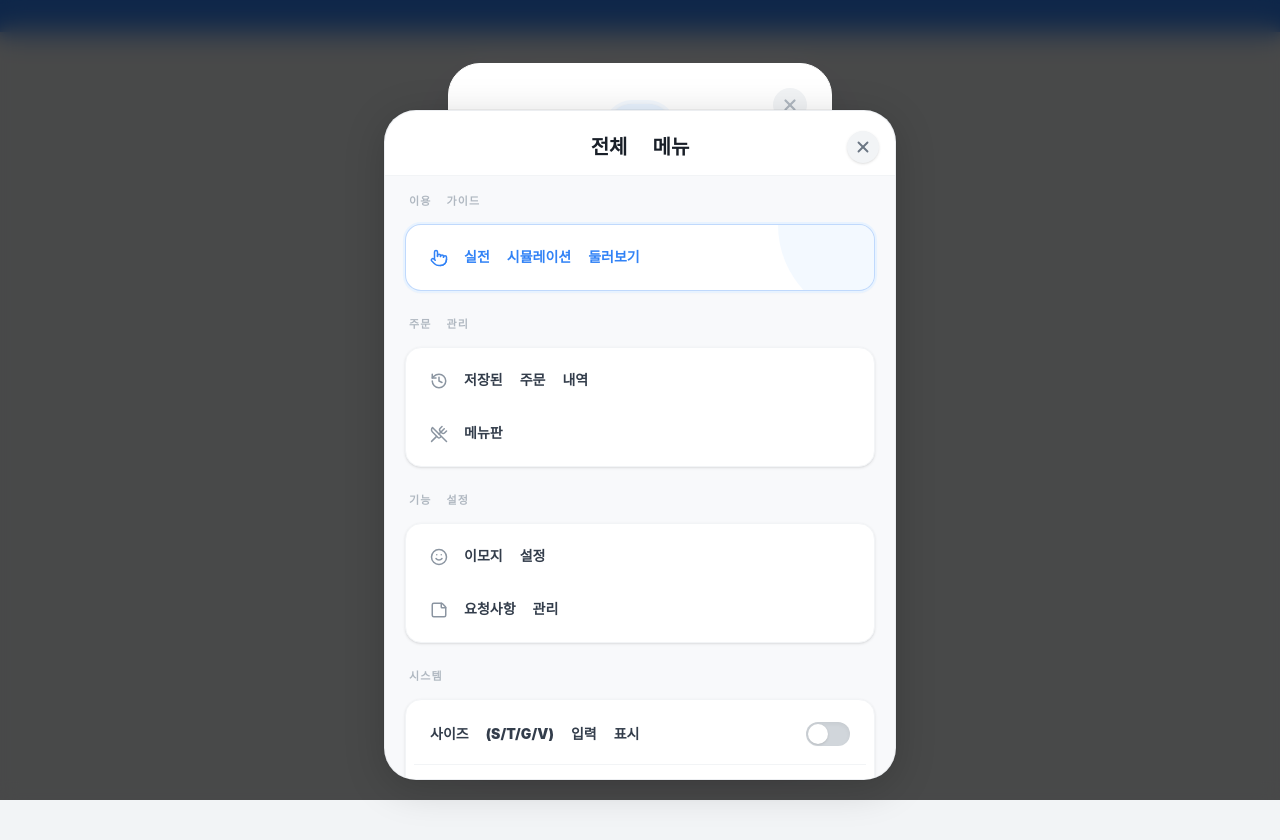
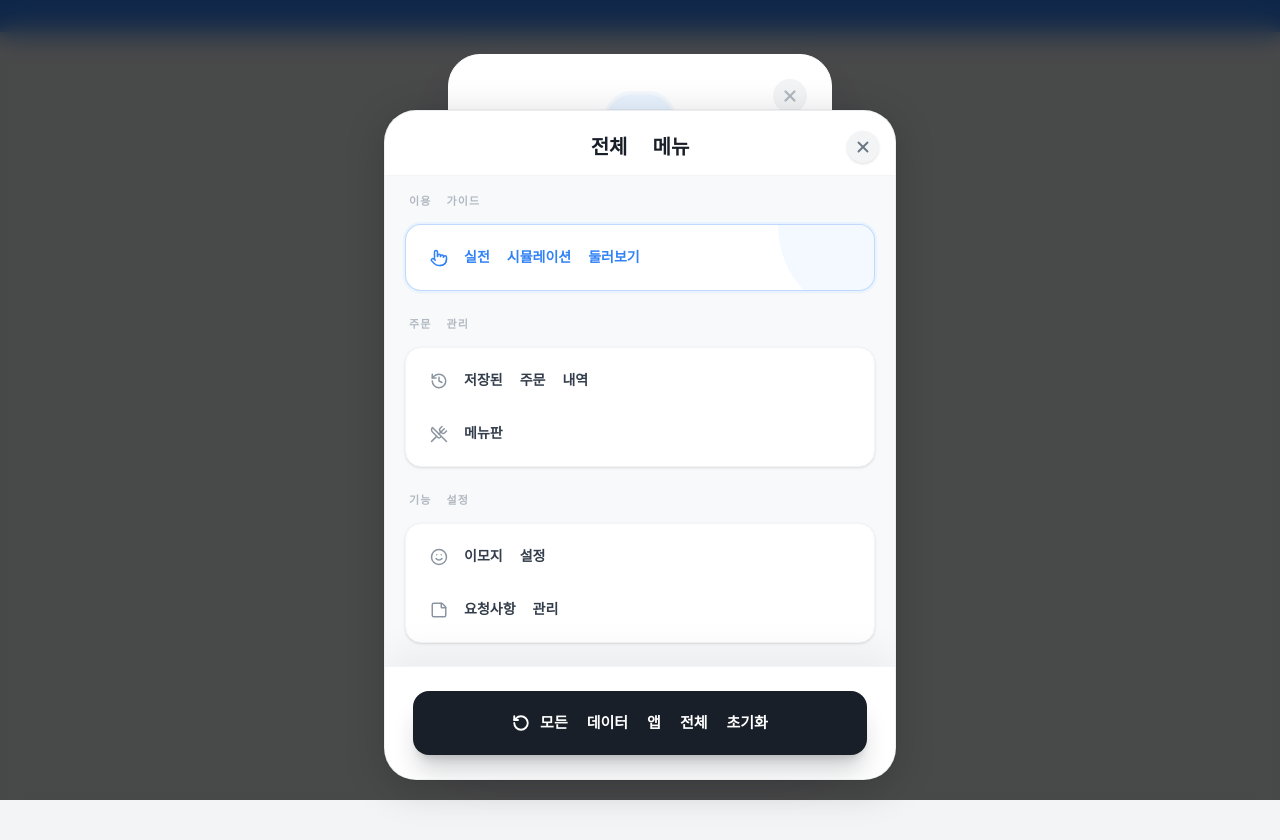
Before and after one commit to limchang/anti_order, a React (Vite) app: page / in a window 1280 px wide. Both pictures are taken after a click on the button 423 px from the left and 749 px from the top of the page. Shown: the top 840 px of the page. Built offline with nearby package versions, Linux system fonts and the light colour scheme; a web font is replaced by a local one.

Commit message:
fix: 전체 초기화 버튼 하단 고정 레이아웃 (v1.1.4)

```diff
--- a/App.tsx
+++ b/App.tsx
@@ -91,7 +91,7 @@ function App() {
   const [showSizeGuide, setShowSizeGuide] = useState(false);
   const [showSharedGuide, setShowSharedGuide] = useState(false);
   const [showUpdatePopup, setShowUpdatePopup] = useState(false);
-  const APP_VERSION = '1.1.3';
+  const APP_VERSION = '1.1.4';
 
   const scrollContainerRef = useRef<HTMLDivElement>(null);
   const navContainerRef = useRef<HTMLDivElement>(null);
@@ -504,7 +504,8 @@ function App() {
   );
 
   const mainMenuNode = (
-    <div className="flex-1 overflow-y-auto no-scrollbar px-5 pb-5 pt-2 w-full space-y-4 custom-scrollbar">
+    <div className="flex flex-col h-full overflow-hidden">
+      <div className="flex-1 overflow-y-auto no-scrollbar px-5 pt-2 w-full space-y-4 custom-scrollbar pb-2">
         <div>
           <div className="p-1 mb-2"><span className="text-[11px] font-black text-toss-grey-400 uppercase tracking-widest">이용 가이드</span></div>
           <div className="bg-white p-2 rounded-2xl space-y-1 border border-toss-blue/30 shadow-sm ring-2 ring-toss-blueLight overflow-hidden relative">
@@ -543,10 +544,15 @@ function App() {
             </div>
           </div>
         </div>
+      </div>
 
-      <button onClick={() => { handleResetAllTables(); setSummaryState('collapsed'); }} className="w-full h-16 bg-toss-grey-900 text-white rounded-2xl font-black text-[15px] flex items-center justify-center gap-2.5 shadow-xl shadow-toss-grey-900/20 active:scale-[0.98] transition-all hover:bg-black mt-2 mb-4"><RotateCcw size={18} strokeWidth={2.5} /> 모든 데이터 앱 전체 초기화</button>
+      {/* 하단 고정 버튼 영역 — 스크롤과 무관하게 항상 바닥에 */}
+      <div className="px-7 py-6 bg-white border-t border-toss-grey-100 shrink-0 shadow-[0_-12px_40px_rgba(0,0,0,0.06)]">
+        <button onClick={() => { handleResetAllTables(); setSummaryState('collapsed'); }} className="w-full h-16 bg-toss-grey-900 text-white rounded-2xl font-black text-[15px] flex items-center justify-center gap-2.5 shadow-xl shadow-toss-grey-900/20 active:scale-[0.98] transition-all hover:bg-black"><RotateCcw size={18} strokeWidth={2.5} /> 모든 데이터 앱 전체 초기화</button>
+      </div>
     </div>
   );
+
 
   const adminSettingsNode = (
     <div className="flex-1 overflow-y-auto no-scrollbar px-5 pb-5 pt-2 w-full space-y-4 custom-scrollbar">
--- a/components/OrderGroupSection.tsx
+++ b/components/OrderGroupSection.tsx
@@ -231,7 +231,7 @@ export const OrderGroupSection: React.FC<OrderGroupSectionProps> = ({
       {appVersion && (
         <div onClick={onVersionTap} className="pt-2 pb-1 flex flex-col items-center gap-0.5 opacity-30 mt-1 cursor-pointer">
           <span className="text-[9px] font-bold text-toss-grey-400">Version {appVersion}</span>
-          <span className="text-[9px] font-bold text-toss-grey-400">Last Updated: 2026-03-03 12:11</span>
+          <span className="text-[9px] font-bold text-toss-grey-400">Last Updated: 2026-03-03 12:40</span>
         </div>
       )}
     </section>
--- a/components/UpdatePopup.tsx
+++ b/components/UpdatePopup.tsx
@@ -11,9 +11,9 @@ interface UpdatePopupProps {
 
 export const UpdatePopup: React.FC<UpdatePopupProps> = ({ isOpen, onClose, version }) => {
     const updates = [
-        { title: "광고 클릭하면 바로 닫힘", desc: "광고를 클릭하고 앱으로 돌아오면 광고창이 즉시 자동으로 닫히고, 1시간 광고 제거 혜택이 바로 적용됩니다. 버튼을 따로 누를 필요 없어요!", icon: <Sparkles size={16} className="text-amber-500" /> },
-        { title: "UX 개선", desc: "광고 클릭 → 앱 복귀 → 자동 닫기의 흐름으로 더 자연스럽게 작동합니다.", icon: <CheckCircle2 size={16} className="text-toss-blue" /> },
-        { title: "안정성 유지", desc: "이전 버전의 무한 깜빡임 수정 포함, 전체 안정성이 강화되었습니다.", icon: <Zap size={16} className="text-purple-500" /> },
+        { title: "전체 초기화 버튼 하단 고정", desc: "전체 메뉴에서 스크롤해도 '모든 데이터 앱 전체 초기화' 버튼이 화면 하단에 항상 고정됩니다. 주문 내역 저장하기와 동일한 레이아웃!", icon: <Sparkles size={16} className="text-amber-500" /> },
+        { title: "레이아웃 안정화", desc: "전체 메뉴 패널의 스크롤 영역과 고정 버튼 영역이 명확히 분리되었습니다.", icon: <CheckCircle2 size={16} className="text-toss-blue" /> },
+        { title: "누적 버그 수정", desc: "이전 버전의 무한 깜빡임 및 광고 자동 닫힘 기능을 포함한 전체 안정성이 강화되었습니다.", icon: <Zap size={16} className="text-purple-500" /> },
     ];
 
     return (
--- a/public/version.json
+++ b/public/version.json
@@ -1,3 +1,3 @@
 {
-    "version": "1.1.3"
+    "version": "1.1.4"
 }
```
Lines whose indentation alone changed are shown as unchanged.
